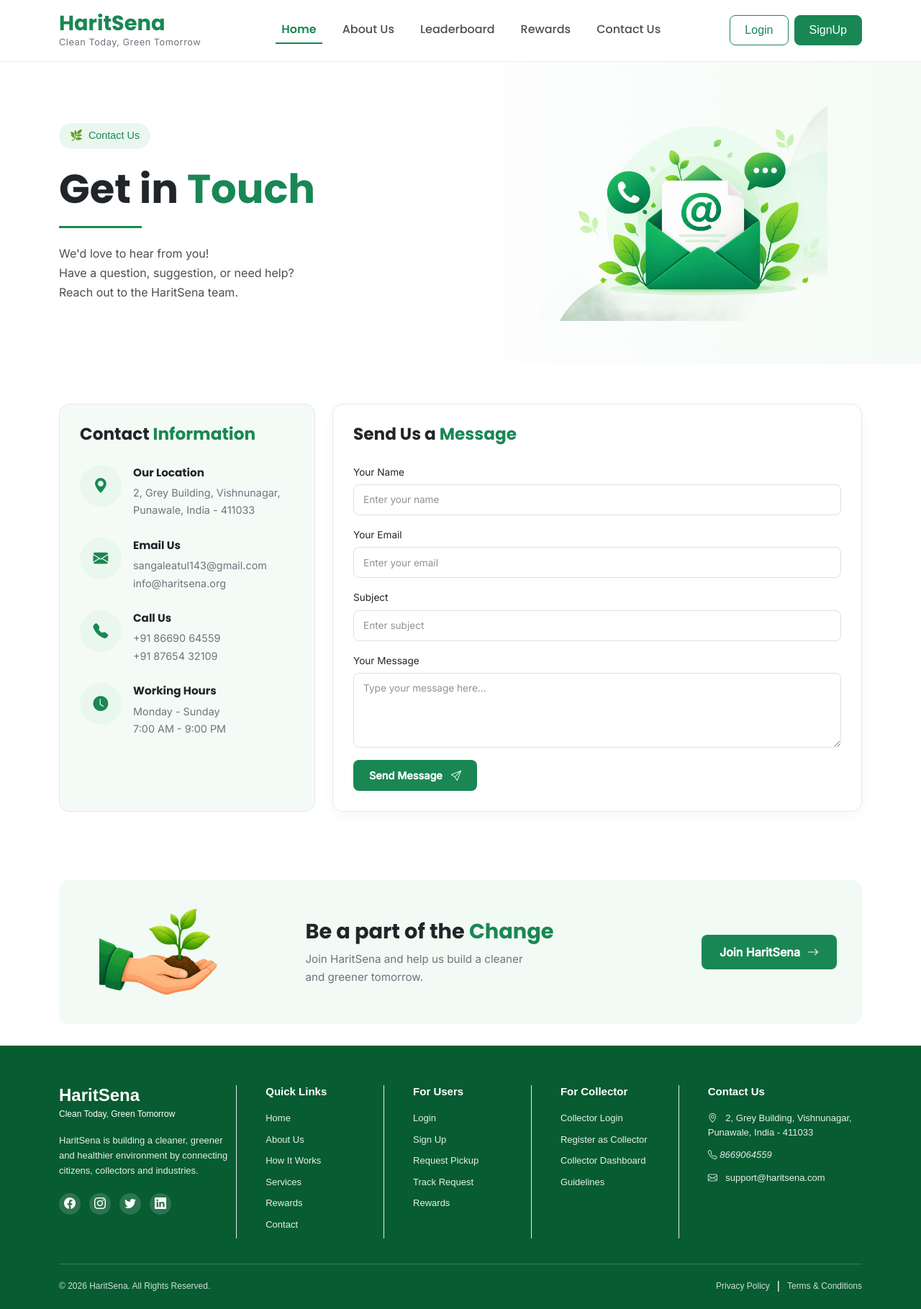
After one commit to Prossin18/HaritSena_V2, a Django app: page /contact/ in a window 1280 px wide. The commit adds this page. Shown: the whole page at 72% size. Run offline with Django 5.2, Linux system fonts and the light colour scheme.

Commit message:
Contact Page Complete

```diff
--- a/home/urls.py
+++ b/home/urls.py
@@ -4,5 +4,6 @@ from . import views
 urlpatterns = [
     path('',views.home, name = "home"),
     path('about/',views.about, name = "about"),
+    path('contact/',views.contact, name = "contact"),
 
 ]
--- a/home/views.py
+++ b/home/views.py
@@ -7,6 +7,9 @@ def home(request):
 def about(request):
     return render(request,'home/about.html')
 
+def contact(request):
+    return render(request,'home/contact.html')
+
 
 
 # Create your views here.
--- /dev/null
+++ b/static/css/contact.css
@@ -0,0 +1,451 @@
+/* Contact Hero */
+.contact-hero-section{
+    min-height: 380px;
+    position: relative;
+    overflow: hidden;
+    background: linear-gradient(to right, #ffffff 0%, #ffffff 45%, #f4fbf6 100%);
+    padding: 50px 0;
+}
+
+/* Left Content */
+.contact-hero-content{
+    position: relative;
+    z-index: 2;
+}
+
+/* Badge */
+.contact-hero-badge{
+    display: inline-flex;
+    align-items: center;
+    gap: 8px;
+    background-color: #eaf7ef;
+    color: #198754;
+    padding: 7px 15px;
+    border-radius: 50px;
+    font-size: 0.9rem;
+    font-weight: 500;
+    margin-bottom: 22px;
+}
+
+/* Heading */
+.contact-hero-title{
+    font-family: "Poppins", sans-serif;
+    font-size: 3.5rem;
+    font-weight: 700;
+    color: #212529;
+    margin-bottom: 18px;
+    line-height: 1.2;
+}
+
+.contact-hero-title span{
+    color: #198754;
+}
+
+/* Green Line */
+.contact-hero-line{
+    width: 115px;
+    height: 3px;
+    background-color: #198754;
+    margin-bottom: 22px;
+}
+
+/* Description */
+.contact-hero-description{
+    font-family: "Inter", sans-serif;
+    font-size: 1rem;
+    line-height: 1.7;
+    color: #495057;
+    margin: 0;
+}
+
+/* Right Image */
+.contact-hero-image{
+    display: flex;
+    align-items: center;
+    justify-content: center;
+    height: 100%;
+}
+
+.contact-hero-image img{
+    width: 100%;
+    max-width: 450px;
+    height: 320px;
+    object-fit: contain;
+    display: block;
+}
+
+@media (max-width: 767px){
+    .contact-hero-section{
+        min-height: auto;
+        padding: 50px 0 60px;
+        background: #ffffff;
+    }
+
+    .contact-hero-content{
+        text-align: left;
+    }
+
+    .contact-hero-title{
+        font-size: 2.4rem;
+    }
+
+    .contact-hero-description{
+        font-size: 0.95rem;
+    }
+
+    .contact-hero-image{
+        margin-top: 30px;
+    }
+
+    .contact-hero-image img{
+        max-width: 320px;
+        height: 240px;
+    }
+}
+
+
+/* Contact Details */
+.contact-details-section{
+    padding: 55px 0;
+    background-color: #ffffff;
+}
+
+/* Common caards */
+.contact-info-card,
+.contact-form-card{
+    height: 100%;
+    border: 1px solid #e5e9e7;
+    border-radius: 14px;
+    padding: 28px;
+    background-color: #ffffff;
+}
+
+/* Contact Info */
+.contact-info-card{
+    background-color: #f4fbf6;
+}
+
+.contact-info-title,
+.contact-form-title{
+    font-family: "Poppins", sans-serif;
+    font-size: 1.45rem;
+    font-weight: 700;
+    color: #212529;
+    margin-bottom: 28px;
+}
+
+.contact-info-title span,
+.contact-form-title span{
+    color: #198754;
+}
+
+/* Info item */
+.contact-info-item{
+    display: flex;
+    align-items: flex-start;
+    gap: 16px;
+    margin-bottom: 25px;
+}
+
+.contact-info-item:last-child{
+    margin-bottom: 0;
+}
+
+/* Icon */
+.contact-info-icon{
+    width: 58px;
+    height: 58px;
+    flex-shrink: 0;
+    display: flex;
+    align-items: center;
+    justify-content: center;
+    border-radius: 50%;
+    background-color: #eaf7ef;
+    color: #198754;
+    font-size: 1.3rem;
+
+}
+
+/* Content */
+.contact-info-content{
+    padding-top: 2px;
+}
+
+.contact-info-content h5{
+    font-family: "Poppins", sans-serif;
+    font-size: 0.95rem;
+    font-weight: 700;
+    color: #212529;
+    margin-bottom: 7px;
+}
+
+.contact-info-content p{
+    font-family: "Inter", sans-serif;
+    font-size: 0.9rem;
+    line-height: 1.7;
+    color: #6c757d;
+    margin: 0;
+}
+
+.contact-sunday{
+    margin-top: 10px !important;
+}
+
+/* Contact form */
+.contact-form-card{
+    box-shadow: 0 5px 20px rgba(0, 0, 0, 0.03);
+}
+
+.contact-form-group{
+    margin-bottom: 17px;
+}
+
+.contact-form-group label{
+    display: block;
+    font-family: "Inter", sans-serif;
+    font-size: 0.85rem;
+    color: #212529;
+    margin-bottom: 7px;
+}
+
+.contact-form-group .form-control{
+    min-height: 43px;
+    border: 1px solid #dce2df;
+    border-radius: 8px;
+    padding: 10px 13px;
+    font-family: "Inter", sans-serif;
+    font-size: 0.85rem;
+    color: #495057;
+    box-shadow: none;
+    transition: all 0.3s ease;
+}
+
+.contact-form-group textarea.form-control{
+    resize: vertical;
+    min-height: 90px;
+}
+
+.contact-form-group .form-control::placeholder{
+    color: #8b9398;
+}
+
+.contact-form-group .form-control:focus{
+    border-color: #198754;
+    box-shadow: 0 0 0 3px rgba(25, 135, 84, 0.08);
+}
+
+/* Submit button */
+.contact-submit-btn{
+    display: inline-flex;
+    align-items: center;
+    justify-content: center;
+    gap: 12px;
+    padding: 11px 22px;
+    border: none;
+    border-radius: 8px;
+    background-color: #198754;
+    color: #ffffff;
+    font-family: "Inter", sans-serif;
+    font-size: 0.9rem;
+    font-weight: 600;
+    transition: all 0.3s ease;
+}
+
+.contact-submit-btn:hover{
+    background-color: #157347;
+    transform: translateY(-2px);
+}
+
+@media (max-width: 991px){
+    .contact-details-section{
+        padding: 45px 0;
+    }
+
+    .contact-info-card,
+    .contact-form-card{
+        padding: 25px;
+    }
+}
+
+@media (max-width: 767px){
+    .contact-details-section{
+        padding: 40px 0;
+    }
+
+    .contact-info-card,
+    .contact-form-card{
+        padding: 22px 20px;
+        margin-bottom: 25px;
+    }
+
+    .contact-info-item{
+        gap: 12px;
+        margin-bottom: 22px;
+    }
+
+    .contact-info-icon{
+        width: 48px;
+        height: 48px;
+        font-size: 1.1rem;
+    }
+
+    .contact-info-content h5{
+        font-size: 0.9rem;
+    }
+
+    .contact-info-content p{
+        font-size: 0.85rem;
+    }
+
+    .contact-submit-btn{
+        width: 100%;
+    }
+
+
+}
+
+/* CTA section */
+.contact-cta-section{
+    padding: 40px 0 30px;
+    background-color: #ffffff;
+}
+
+.contact-cta-wrapper{
+    display: flex;
+    align-items: center;
+    background-color: #f1faf4;
+    border-radius: 14px;
+    min-height: 180px;
+    padding: 20px 35px;
+    overflow: hidden;
+}
+
+/* Image */
+.contact-cta-image{
+    flex: 0 0 27%;
+    height: 160px;
+    display: flex ;
+    align-items: center;
+    justify-content: center;
+}
+
+.contact-cta-image img{
+    width: 100%;
+    height: 100%;
+    object-fit: contain;
+    display: block;
+}
+
+/* Content */
+.contact-cta-content{
+    flex: 1;
+    padding: 0 25px;
+}
+
+.contact-cta-content h2{
+    font-family: "Poppins", sans-serif;
+    font-size: 1.8rem;
+    font-weight: 700;
+    color: #212529;
+    margin-bottom: 10px;
+}
+
+.contact-cta-content h2 span{
+    color: #198754;
+}
+
+.contact-cta-content p{
+    font-family: "Inter", sans-serif;
+    font-size: 0.95rem;
+    line-height: 1.6;
+    color: #6c757d;
+    max-width: 330px;
+    margin-bottom: 0;
+}
+
+/* Button */
+.contact-cta-button{
+    flex: 0 0 auto;
+}
+
+.contact-cta-btn{
+    display: inline-flex;
+    align-items: center;
+    gap: 10px;
+    padding: 12px 25px;
+    background-color: #198754;
+    color: #ffffff;
+    border-radius: 8px;
+    text-decoration: none;
+    font-family: "Inter", sans-serif;
+    font-weight: 600;
+    transition: all 0.3s ease;
+}
+
+.contact-cta-btn:hover{
+    background-color: #157347;
+    color: #ffffff;
+    transform: translateY(-3px);
+}
+
+@media (max-width: 991px) {
+
+    .contact-cta-wrapper {
+        padding: 25px;
+    }
+
+    .contact-cta-image {
+        flex: 0 0 25%;
+        height: 140px;
+    }
+
+    .contact-cta-content {
+        padding: 0 15px;
+    }
+
+    .contact-cta-content h2 {
+        font-size: 1.5rem;
+    }
+
+    .contact-cta-content p {
+        font-size: 0.9rem;
+    }
+
+}
+
+@media (max-width: 767px) {
+
+    .contact-cta-section {
+        padding: 30px 0;
+    }
+
+    .contact-cta-wrapper {
+        flex-direction: column;
+        text-align: center;
+        padding: 25px 20px;
+        gap: 15px;
+    }
+
+    .contact-cta-image {
+        width: 150px;
+        height: 120px;
+    }
+
+    .contact-cta-content {
+        padding: 0;
+    }
+
+    .contact-cta-content h2 {
+        font-size: 1.4rem;
+    }
+
+    .contact-cta-content p {
+        font-size: 0.9rem;
+        margin: 0 auto;
+    }
+
+    .contact-cta-button {
+        margin-top: 5px;
+    }
+
+}
--- a/templates/base.html
+++ b/templates/base.html
@@ -55,6 +55,8 @@ also this allows to use the other static file ssuch as images, javascript,css an
 
     <link rel="stylesheet" href="{% static 'css/about.css' %}">
 
+    <link rel="stylesheet" href="{% static 'css/contact.css' %}">
+
 
 
 </head>
--- /dev/null
+++ b/templates/home/contact.html
@@ -0,0 +1,225 @@
+{% extends "base.html" %}
+{% load static %}
+
+{% block content %}
+
+<!-- contact hero -->
+<section class="contact-hero-section">
+    <div class="container">
+        <div class="row align-items-center">
+
+            <!-- Left Content -->
+            <div class="col-lg-6 contact-hero-content">
+
+                <!-- Badge -->
+                <div class="contact-hero-badge" data-aos="fade-up" data-aor-delay="100">
+                    <span class="contact-badge-icoon">
+                        🌿
+                    </span>
+                    <span class="contact-badge-text">
+                        Contact Us
+                    </span>
+
+                </div>
+
+                <!-- Heading -->
+                <h1 class="contact-hero-title" data-aos="fade-up" data-aos-delay="200">
+                    Get in <span>Touch</span>
+                </h1>
+
+                <!-- Green Line -->
+                <div class="contact-hero-line" data-aos="fade-up" data-aos-delay="250">
+
+                </div>
+
+                <!-- Description -->
+                <p class="contact-hero-description" data-aos="fade-up" data-aos-delay="300">
+                    We'd love to hear from you!<br>
+                    Have a question, suggestion, or need help?<br>
+                    Reach out to the HaritSena team.
+                </p>
+            </div>
+
+            <!-- Right Image -->
+            <div class="col-lg-6 contact-hero-image" data-aos="fade-left" data-aos-delay="300">
+                <img src="{% static 'images/contact-hero.png' %}" alt="Contact HaritSena">
+            </div>
+        </div>
+    </div>
+</section>
+<!-- Contact hero end -->
+
+<!-- Contact Information -->
+<section class="contact-details-section">
+    <div class="container">
+        <div class="row g-4">
+
+            <!-- Contact Info -->
+            <div class="col-lg-4">
+                <div class="contact-info-card" data-aos="fade-right" data-aos-delay="800">
+                    <h2 class="contact-info-title">
+                        Contact <span>Information</span>
+                    </h2>
+
+                    <!-- Location -->
+                    <div class="contact-info-item">
+                        <div class="contact-info-icon">
+                            <i class="bi bi-geo-alt-fill"></i>
+                        </div>
+
+                        <div class="contact-info-content">
+                            <h5>Our Location</h5>
+
+                            <p>
+                               2, Grey Building, Vishnunagar, <br>
+                               Punawale, India - 411033
+                            </p>
+                        </div>
+
+                    </div>
+
+                    <!-- Email -->
+                    <div class="contact-info-item">
+                        <div class="contact-info-icon">
+                            <i class="bi bi-envelope-fill"></i>
+                        </div>
+
+                        <div class="contact-info-content">
+                            <h5>Email Us</h5>
+
+                            <p>
+                                sangaleatul143@gmail.com<br>
+                                info@haritsena.org
+                            </p>
+                        </div>
+                    </div>
+
+                    <!-- Phone -->
+                    <div class="contact-info-item">
+                        <div class="contact-info-icon">
+                            <i class="bi bi-telephone-fill"></i>
+                        </div>
+
+                        <div class="contact-info-content">
+                            <h5>Call Us</h5>
+
+                            <p>
+                                +91 86690 64559<br>
+                                +91 87654 32109
+                            </p>
+                        </div>
+                    </div>
+
+                    <!-- Working Hours -->
+                    <div class="contact-info-item">
+
+                        <div class="contact-info-icon">
+                            <i class="bi bi-clock-fill"></i>
+                        </div>
+
+                        <div class="contact-info-content">
+                            <h5>Working Hours</h5>
+
+                            <p>
+                                Monday - Sunday<br>
+                                7:00 AM - 9:00 PM
+                            </p>
+
+                            <!-- <p class="contact-sunday">
+                                Sunday<br>
+                                Closed
+                            </p> -->
+
+                        </div>
+
+                    </div>
+                </div>
+            </div>
+
+        <!-- Contact Form -->
+        <div class="col-lg-8">
+            <div class="contact-form-card" data-aos="fade-left" data-aos-delay="800">
+                <h2 class="contact-form-title">
+                    Send Us a <span>Message</span>
+                </h2>
+
+                <form>
+                    <!-- Naame -->
+                    <div class="contact-form-group">
+                        <label for="contactName">
+                            Your Name
+                        </label>
+
+                        <input type="text" id="contactName" class="form-control" placeholder="Enter your name">
+                    </div>
+
+                    <!-- Email -->
+                    <div class="contact-form-group">
+                        <label for="contactEmail">
+                            Your Email
+                        </label>
+
+                        <input type="text" id="contactEmail" class="form-control" placeholder="Enter your email">
+                    </div>
+
+                    <!-- Subject -->
+                    <div class="contact-form-group">
+                        <label for="contactSubject">
+                            Subject
+                        </label>
+
+                        <input type="text" id="contactSubject" class="form-control" placeholder="Enter subject">
+                    </div>
+
+                    <!-- Message -->
+                    <div class="contact-form-group">
+                        <label for="contactMessage">
+                            Your Message
+                        </label>
+
+                        <textarea id="contactMessage" class="form-control" rows="4" placeholder="Type your message here..."></textarea>
+                    </div>
+
+                    <!-- submit -->
+                    <button type="submit" class="contact-submit-btn">
+                        Send Message
+                        <i class="bi bi-send"></i>
+                    </button>
+                </form>
+            </div>
+        </div>
+    </div>
+</section>
+
+<!-- Be a part of the change -->
+<section class="contact-cta-section">
+    <div class="container">
+        <div class="contact-cta-wrapper" data-aos="fade-up" data-aos-duration="800">
+            <!-- Left Image -->
+            <div class="contact-cta-image" data-aos="fade-right" data-aos-duration="800" data-aos-delay="150">
+                <img src="{% static 'images/cta-plant.png' %}" alt="">
+
+            </div>
+
+            <div class="contact-cta-content" data-aos="fade-up" data-aos-duration="800" data-aos-delay="250">
+                <h2>Be a part of the <span>Change</span></h2>
+
+                <p>
+                    Join HaritSena and help us build
+                    a cleaner and greener tomorrow.
+                </p>
+            </div>
+
+            <!-- Button -->
+            <div class="contact-cta-button" data-aos="fade-left" data-aos-duration="800" data-aos-delay="350">
+                <a href="#" class="contact-cta-btn">
+                    Join HaritSena
+                    <i class="bi bi-arrow-right"></i>
+                </a>
+            </div>
+
+        </div>
+
+    </div>
+</section>
+{% endblock %}
--- a/templates/includes/navbar.html
+++ b/templates/includes/navbar.html
@@ -66,7 +66,7 @@
                     <a class="nav-link " href="#">Rewards</a>
                 </li>
                 <li class="nav-item">
-                    <a class="nav-link " href="#">Contact Us</a>
+                    <a class="nav-link " href="{% url 'contact'%}">Contact Us</a>
                 </li>
 
                 <!-- nav-item = proper spacing and layout for the each navigation link -->
```
Also changed, not shown: static/images/contact-hero.png (added).
